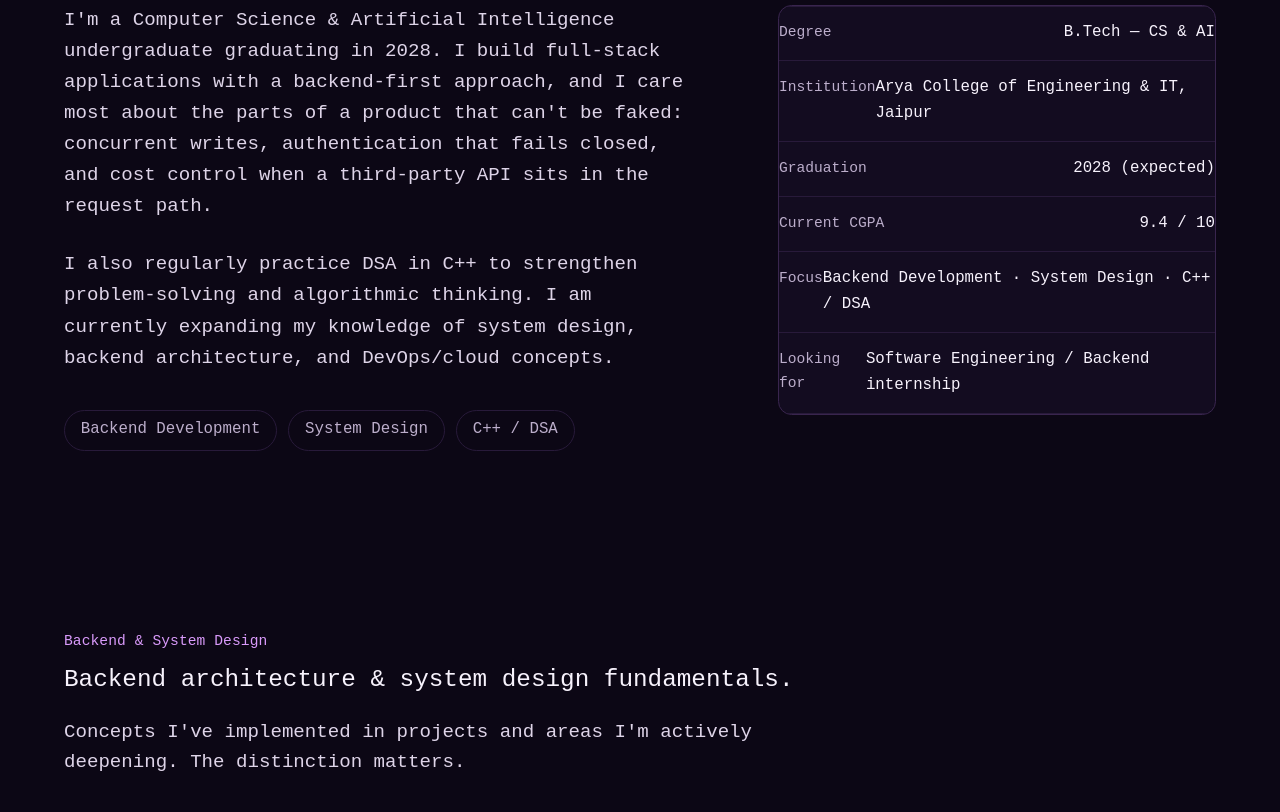
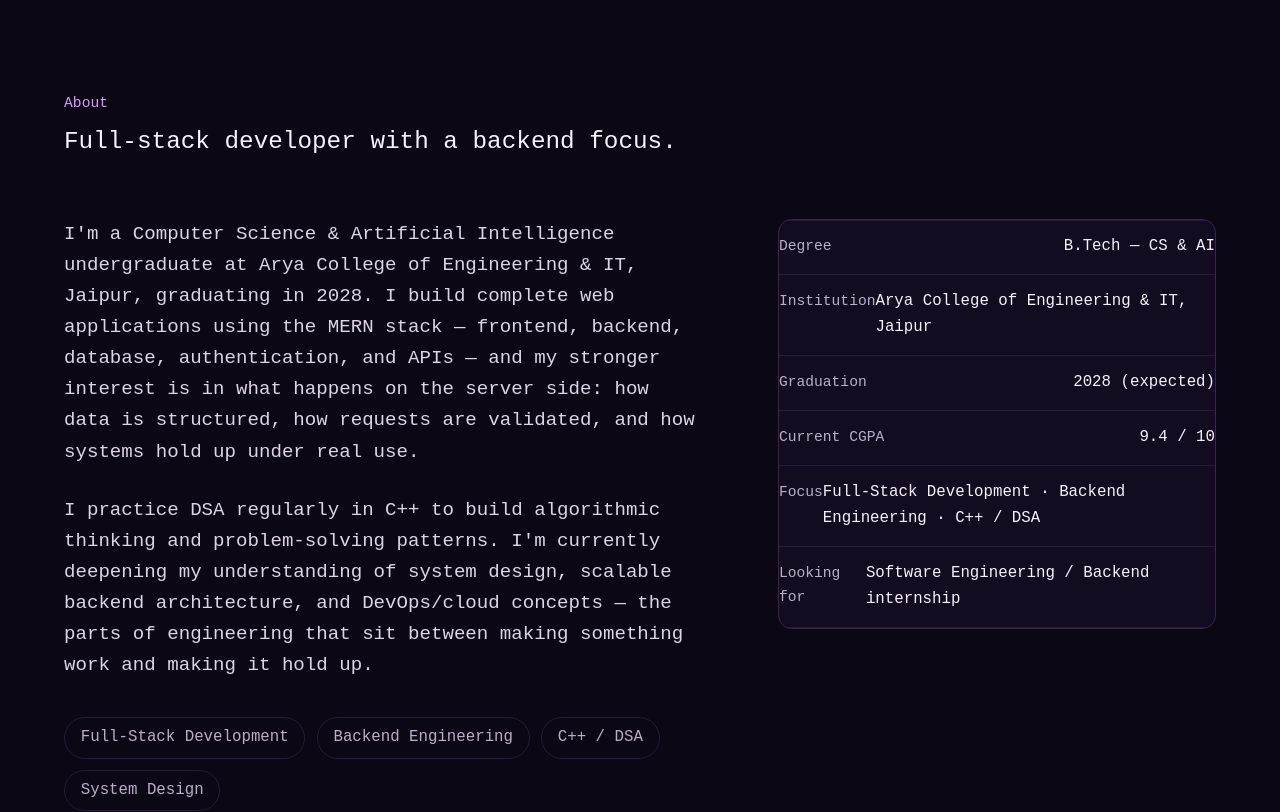
Before and after one commit to kaurmoni0013/Portfolio, a React (Vite) app: page /Portfolio/about in a window 1280 px wide. Shown: the part 960-1772 px from the top of the page. Built offline with nearby package versions, Linux system fonts and the light colour scheme; a web font is replaced by a local one.

Commit message:
content: update positioning to full-stack developer with backend focus

```diff
--- a/src/components/layout/Footer.tsx
+++ b/src/components/layout/Footer.tsx
@@ -14,8 +14,8 @@ export function Footer() {
  {profile.name}
  </p>
  <p className="mt-3 max-w-md text-[0.9375rem] leading-relaxed text-ink-3">
- Computer Science &amp; AI undergraduate, 2028. Building full-stack applications and
- exploring modern backend systems.
+ Full-Stack Developer focused on backend engineering, C++/DSA, and scalable system design.
+ B.Tech Computer Science &amp; AI, graduating 2028.
  </p>
  </div>
 
--- a/src/components/sections/About.tsx
+++ b/src/components/sections/About.tsx
@@ -12,32 +12,33 @@ export function About({ className = '' }: { className?: string }) {
     <Section
       id="about"
       eyebrow="About"
-      title="A CS & AI undergraduate who actually ships the backend too."
+      title="Full-stack developer with a backend focus."
       className={`py-16 md:py-20 ${className}`}
     >
       <div className="grid gap-12 lg:grid-cols-12 lg:gap-16">
         <div className="lg:col-span-7">
           <Reveal>
             <p className="max-w-xl text-[1.0625rem] leading-relaxed text-ink-2">
-              I'm a Computer Science & Artificial Intelligence undergraduate
-              graduating in 2028. I build full-stack applications with a backend-first approach, and I care
-              most about the parts of a product that can't be faked: concurrent
-              writes, authentication that fails closed, and cost control when a third-party
-              API sits in the request path.
+              I'm a Computer Science & Artificial Intelligence undergraduate at Arya College of
+              Engineering & IT, Jaipur, graduating in 2028. I build complete web applications using
+              the MERN stack — frontend, backend, database, authentication, and APIs — and my
+              stronger interest is in what happens on the server side: how data is structured, how
+              requests are validated, and how systems hold up under real use.
             </p>
           </Reveal>
 
           <Reveal delay={0.1}>
             <p className="mt-6 max-w-xl text-[1.0625rem] leading-relaxed text-ink-2">
-              I also regularly practice DSA in C++ to strengthen problem-solving
-              and algorithmic thinking. I am currently expanding my knowledge of
-              system design, backend architecture, and DevOps/cloud concepts.
+              I practice DSA regularly in C++ to build algorithmic thinking and problem-solving
+              patterns. I'm currently deepening my understanding of system design, scalable backend
+              architecture, and DevOps/cloud concepts — the parts of engineering that sit between
+              making something work and making it hold up.
             </p>
           </Reveal>
 
           <Reveal delay={0.12}>
             <ul className="mt-8 flex flex-wrap gap-2.5">
-              {['Backend Development', 'System Design', 'C++ / DSA'].map((f) => (
+              {['Full-Stack Development', 'Backend Engineering', 'C++ / DSA', 'System Design'].map((f) => (
                 <li
                   key={f}
                   className="rounded-full border border-line-soft px-3.5 py-1.5 text-[0.875rem] text-ink-3"
--- a/src/components/sections/Hero.tsx
+++ b/src/components/sections/Hero.tsx
@@ -31,7 +31,7 @@ export function Hero() {
             </motion.h1>
 
             <motion.p variants={rise(2)} className="body-lg mt-6 max-w-xl text-ink-2">
-              Backend-focused developer building full-stack applications and exploring scalable backend systems, system design, and problem solving with C++.
+              Full-Stack Developer building practical MERN applications, strengthening problem-solving with C++, and exploring scalable backend architecture.
             </motion.p>
 
             <motion.div variants={rise(3)} className="mt-9 flex flex-wrap items-center gap-3">
--- a/src/data/journey.ts
+++ b/src/data/journey.ts
@@ -75,7 +75,7 @@ export const atAGlance = [
   { label: 'Institution', value: 'Arya College of Engineering & IT, Jaipur' },
   { label: 'Graduation', value: '2028 (expected)' },
   { label: 'Current CGPA', value: '9.4 / 10' },
-  { label: 'Focus', value: 'Backend Development · System Design · C++ / DSA' },
+  { label: 'Focus', value: 'Full-Stack Development · Backend Engineering · C++ / DSA' },
   { label: 'Looking for', value: 'Software Engineering / Backend internship' },
 ] as const
 
--- a/src/data/profile.ts
+++ b/src/data/profile.ts
@@ -5,9 +5,9 @@ export const profile = {
   location: 'Jaipur, Rajasthan, India',
   email: 'kaurmoni0013@gmail.com',
   tagline:
-    'Backend-focused developer building full-stack applications and exploring scalable backend systems, system design, and problem solving with C++.',
+    'Full-Stack Developer focused on backend engineering, C++/DSA, and scalable system design.',
   summary:
-    "I'm a Computer Science & Artificial Intelligence undergraduate graduating in 2028. I build full-stack applications with a backend-first approach, and I care most about the parts of a product that can't be faked: concurrent writes, authentication that fails closed, and cost control when a third-party API sits in the request path.",
+    "I'm a Computer Science & Artificial Intelligence undergraduate at Arya College of Engineering & IT, Jaipur, graduating in 2028. I build complete web applications using the MERN stack — frontend, backend, database, authentication, and APIs — and my stronger interest is in what happens on the server: how requests are validated, how data is structured, and how systems hold up under real use. Alongside web development, I practice DSA regularly in C++ to strengthen algorithmic thinking and problem-solving patterns. I'm currently deepening my understanding of system design, scalable backend architecture, and DevOps/cloud concepts. I prefer building things that work correctly over things that look impressive, and I find the backend side of a product consistently more interesting to reason about.",
   resume: {
     label: 'Download Resume',
     href: 'Moni_Kaur_Resume.pdf',
--- a/src/data/skills.ts
+++ b/src/data/skills.ts
@@ -61,36 +61,30 @@ skills: [
     ],
   },
   {
+    id: 'fullstack',
+    label: 'Full-Stack Development',
+    caption: 'Complete applications — frontend through database, built and shipped',
+    skills: [
+      { key: 'react', name: 'React', note: 'Component design, hooks, custom queries, and route-level guards.' },
+      { key: 'html', name: 'HTML', note: 'Semantic structure and accessible markup.' },
+      { key: 'css', name: 'CSS', note: 'Layout, responsive design, and dark-first styling.' },
+      { key: 'node', name: 'Node.js', note: 'Async runtimes, process lifecycle, graceful shutdown.' },
+      { key: 'express', name: 'Express.js', note: 'Middleware, route-scoped validation, centralised errors.' },
+      { key: 'mongodb', name: 'MongoDB', note: 'Schema design, compound and partial unique indexes.' },
+      { key: 'rest', name: 'REST APIs', note: 'Resource design, status codes, machine-readable errors.' },
+      { key: 'jwt', name: 'Authentication', note: 'JWT cookies, bcrypt hashing, session revocation, RBAC.' },
+    ],
+  },
+  {
     id: 'backend',
-    label: 'Backend',
-    caption: 'Server-side logic, APIs, and data layers',
+    label: 'Backend Engineering',
+    caption: 'Server-side depth — reliability, coordination, and data integrity',
     skills: [
       { key: 'node', name: 'Node.js', note: 'Async runtimes, process lifecycle, graceful shutdown.' },
       { key: 'express', name: 'Express.js', note: 'Middleware, route-scoped validation, centralised errors.' },
-      { key: 'rest', name: 'REST APIs', note: 'Resource design, status codes, machine-readable errors.' },
-      { key: 'jwt', name: 'Authentication', note: 'JWT cookies, bcrypt hashing, session revocation, RBAC.' },
       { key: 'sse', name: 'Server-Sent Events', note: 'Streaming model output with abort and retry handling.' },
-    ],
-  },
-  {
-    id: 'databases',
-    label: 'Databases',
-    caption: 'Storage, coordination, and data modeling',
-    skills: [
+      { key: 'redis', name: 'Redis', note: 'Rate limits, token quotas, atomic reservations — used in Orbit AI.' },
       { key: 'mongodb', name: 'MongoDB', note: 'Schema design, compound and partial unique indexes.' },
-      { key: 'redis', name: 'Redis', note: 'Rate limits, token quotas, atomic reservations — used in projects.' },
-      { key: 'docker', name: 'Docker', note: 'Compose stacks and single-origin production images.' },
-    ],
-  },
-  {
-    id: 'frontend',
-    label: 'Frontend',
-    caption: 'Client-side skills to ship complete applications',
-    skills: [
-      { key: 'react', name: 'React', note: 'Component design, hooks, and route-level guards.' },
-      { key: 'html', name: 'HTML', note: 'Semantic structure and accessible markup.' },
-      { key: 'css', name: 'CSS', note: 'Layout, responsive, and dark-first design.' },
-      { key: 'javascript', name: 'JavaScript', note: 'The runtime underneath my React work.' },
     ],
   },
   {
@@ -101,12 +95,13 @@ skills: [
       { key: 'git', name: 'Git', note: 'Branching, clean history, reviewable diffs.' },
       { key: 'github', name: 'GitHub', note: 'Actions pipelines that run real test suites.' },
       { key: 'linux', name: 'Linux', note: 'Shell comfort, permissions, processes, deployment.' },
+      { key: 'docker', name: 'Docker', note: 'Compose stacks and single-origin production images.' },
     ],
   },
   {
     id: 'concepts',
     label: 'CS Foundations',
-    caption: 'Coursework and self-study — theoretical foundations',
+    caption: 'Coursework and self-study — theoretical foundations I build on',
     skills: [
       { key: 'dsa', name: 'Data Structures & Algorithms', note: 'Core DSA practice in C++.' },
       { key: 'algorithms', name: 'Algorithms', note: 'Sorting, searching, recursion, dynamic programming.' },
@@ -114,8 +109,7 @@ skills: [
       { key: 'dbms', name: 'DBMS', note: 'Normalisation, transactions, ACID, indexing.' },
       { key: 'os', name: 'Operating Systems', note: 'Processes, scheduling, memory, concurrency.' },
       { key: 'networks', name: 'Computer Networks', note: 'TCP/IP, HTTP, request lifecycle, DNS.' },
-      { key: 'systemdesign', name: 'System Design Fundamentals', note: 'Caching, rate limiting, consistent hashing, messaging.' },
-      { key: 'algorithms', name: 'Algorithms', note: 'Sorting, searching, recursion, dynamic programming.' },
+      { key: 'systemdesign', name: 'System Design Fundamentals', note: 'Caching, rate limiting, consistent hashing, messaging — currently deepening.' },
     ],
   },
 ]
--- a/src/pages/About.tsx
+++ b/src/pages/About.tsx
@@ -2,7 +2,6 @@ import { About } from '../components/sections/About'
 import { Certificates } from '../components/sections/Certificates'
 import { Journey } from '../components/sections/Journey'
 import { BackendSystemDesign } from '../components/sections/BackendSystemDesign'
-import { CurrentlyExploring } from '../components/sections/CurrentlyExploring'
 import { Button } from '../components/ui/Button'
 import { PageHeader } from '../components/ui/PageHeader'
 import { profile } from '../data/profile'
@@ -27,7 +26,6 @@ export default function AboutPage() {
 
       <About />
       <BackendSystemDesign />
-      <CurrentlyExploring />
       <Journey />
       <Certificates />
     </>
--- a/src/pages/Contact.tsx
+++ b/src/pages/Contact.tsx
@@ -7,7 +7,7 @@ export default function ContactPage() {
       <PageHeader
         eyebrow="Contact"
         title="Let's Connect"
-        lede="I'm interested in software engineering opportunities, backend development, and projects where I can keep learning and building."
+        lede="Open to software engineering and full-stack/backend-focused internship opportunities, and always interested in building and learning through real-world projects."
       />
       <Contact />
     </>
--- a/src/pages/Home.tsx
+++ b/src/pages/Home.tsx
@@ -54,8 +54,8 @@ export default function Home() {
             <div className="border-t border-line-soft pt-12">
               <h2 className="display-md text-ink">{profile.tagline}</h2>
               <p className="body-lg mt-5 max-w-xl">
-                If you&rsquo;re hiring, mentoring, or just want to compare notes on backend or DSA
-                work, I&rsquo;d genuinely like to hear from you.
+                If you&rsquo;re hiring, mentoring, or just want to compare notes on full-stack or backend work,
+                I&rsquo;d genuinely like to hear from you.
               </p>
               <div className="mt-10 flex flex-wrap items-center justify-center gap-3">
                 <Button href={`mailto:${profile.email}`} variant="primary">
```
